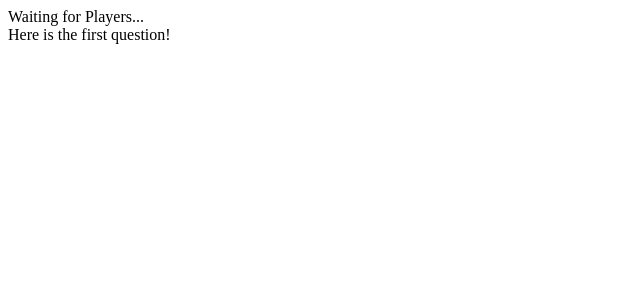
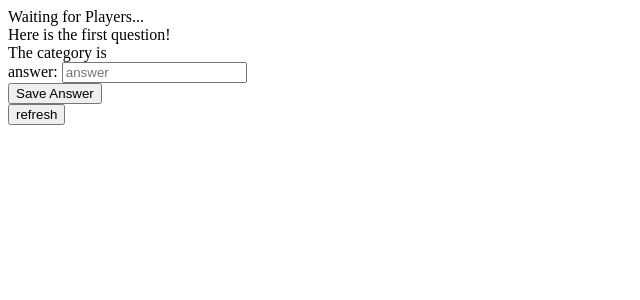
Before and after one commit to jakeanderson1199/AngularBaulderdash-Angular-code-, an Angular app: page /games/1 in a window 1280 px wide. Shown: the top 300 px of the page, without its empty margins (0-640 px from the left). Built offline with nearby package versions, Linux system fonts and the light colour scheme.

Commit message:
can post answer

```diff
--- a/src/app/dashboard/dashboard.component.ts
+++ b/src/app/dashboard/dashboard.component.ts
@@ -14,7 +14,13 @@ export class DashboardComponent implements OnInit {
   }
 games: Game[];
 
-  user: string;
+  get user(): string {
+    return this.gameService.user
+  }
+
+  set user(user: string) {
+     this.gameService.user = user;
+  }
 
   savePlayer(game: Game, username: string): void {
     this.gameService.addPlayer(game.owner_name,username)
--- a/src/app/game.service.ts
+++ b/src/app/game.service.ts
@@ -14,11 +14,19 @@ export class GameService {
 
   constructor( private http: HttpClient) {}
 
-
+  user: string;
 
   addPlayer (owner: string, player: string): Observable<any> {
     let url = `http://127.0.0.1:5000/games/${owner}/players/${player}`
     return this.http.post<any>(url, {}, httpOptions)
+  }
+
+  postAnswer (owner: string, answer: string): Observable<any> {
+    let url = `http://127.0.0.1:5000/games/${owner}/players/${this.user}/answer`
+    let body = {
+     "answer": answer
+   }
+    return this.http.post<any>(url, body, httpOptions)
   }
 
   startGame (user: String){
@@ -30,6 +38,10 @@ export class GameService {
     let url = `http://127.0.0.1:5000/games`
     return this.http.get<any>(url,httpOptions)
   }
+  getGame (owner_name: string){
+    let url = `http://127.0.0.1:5000/games/${owner_name}`
+    return this.http.get<any>(url,httpOptions)
+  }
 }
 
 export class Game {
--- a/src/app/game/game.component.html
+++ b/src/app/game/game.component.html
@@ -2,5 +2,24 @@
   Waiting for Players...
 </div>
 <div>
-    Here is the first question!
+    Here is the first question!   {{game?.turn?.current_question.question}}
+
 </div>
+<div>
+    The category is   {{game?.turn?.current_question.category}}
+
+</div>
+<div>
+    <label>answer:
+      <input [(ngModel)]="answer" placeholder="answer">{{answer}}
+    </label>
+</div>
+<div>
+    <button (click)="saveAnswer()">Save Answer</button>
+</div>
+<div>
+    <button (click)="refresh()">refresh</button>
+</div>
+<pre>
+  {{game | json}}
+</pre>
--- a/src/app/game/game.component.ts
+++ b/src/app/game/game.component.ts
@@ -1,7 +1,7 @@
 import { Component, OnInit, Input } from '@angular/core';
 import { HttpClient } from '@angular/common/http';
-
-
+import { Game,GameService } from '../game.service'
+import {ActivatedRoute} from '@angular/router'
 @Component({
   selector: 'app-game',
   templateUrl: './game.component.html',
@@ -9,16 +9,24 @@ import { HttpClient } from '@angular/common/http';
 })
 export class GameComponent implements OnInit {
 
-  //@Input() game: Game
-
-  constructor(private httpClient: HttpClient) { }
+  game: Game;
+  answer: string;
+  owner: string;
+  constructor(
+    private gameService: GameService,
+    private route: ActivatedRoute) { }
 
   ngOnInit() {
-
-
-
-
-
+    this.owner= this.route.snapshot.paramMap.get('owner_name')
   }
 
+  saveAnswer(): void {
+
+    this.gameService.postAnswer(this.owner, this.answer)
+    .subscribe(r=> console.log(r))}
+  refresh(): void {
+
+    this.gameService.getGame(this.owner)
+    .subscribe(r=> this.game = r)
+  }
 }
```
